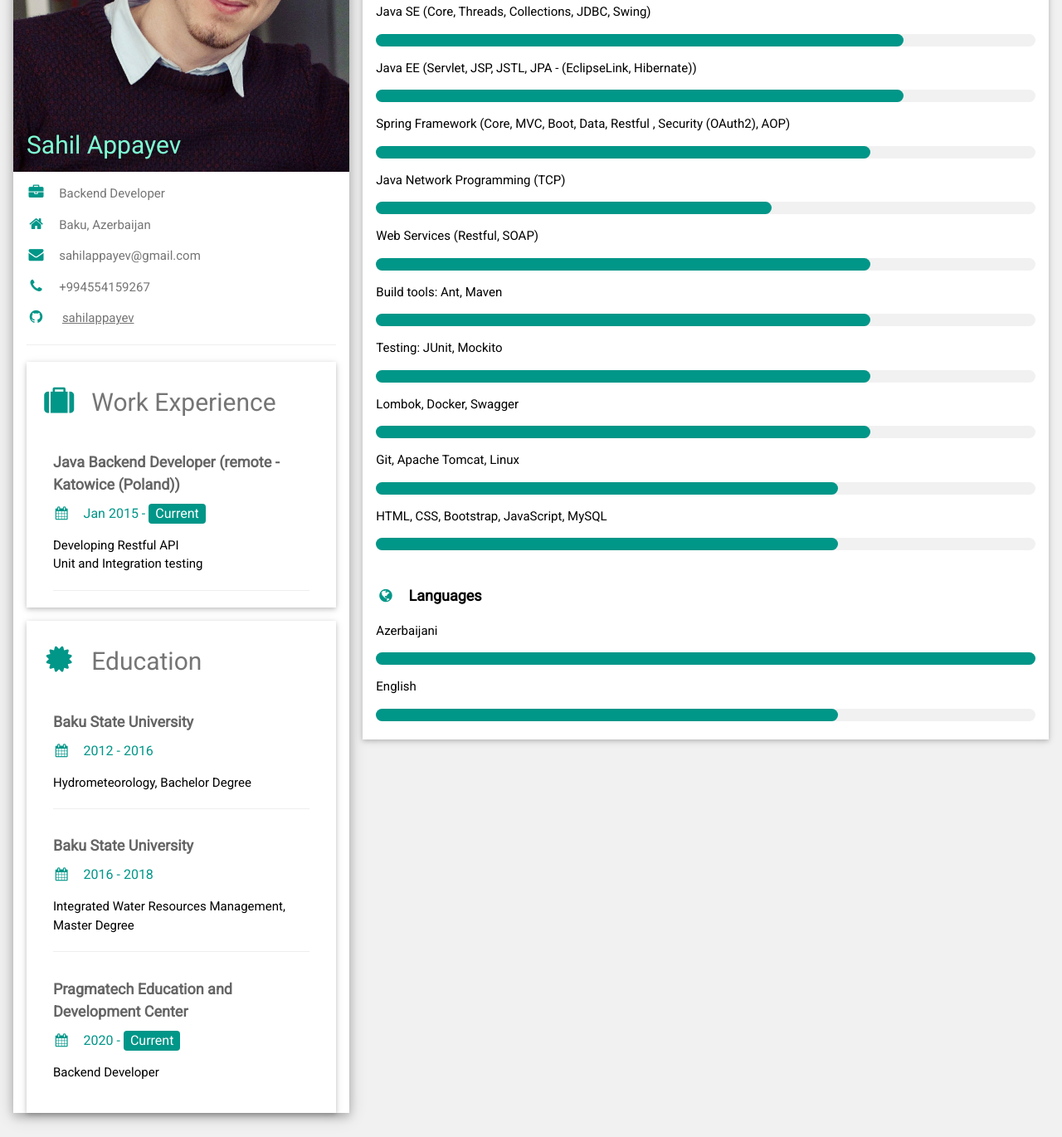
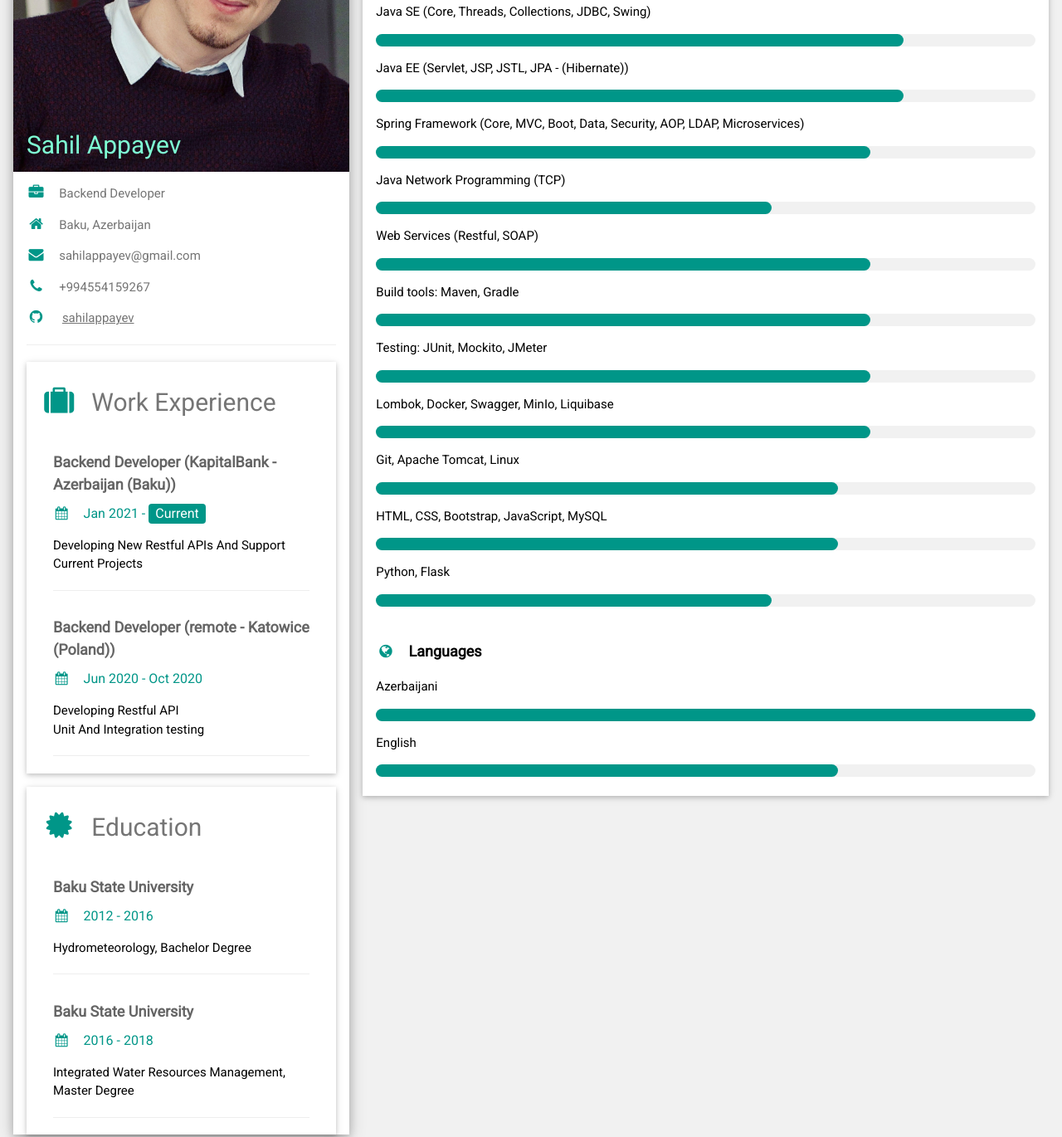
Before and after one commit to sahilappayev/sahilappayev.github.io, a plain HTML site: page index.html in a window 1280 px wide. Shown: the part 250-1620 px from the top of the page at 83% size. Drawn offline with nearby package versions, Linux system fonts and the light colour scheme.

Commit message:
Modifed some details

```diff
--- a/index.html
+++ b/index.html
@@ -1,6 +1,6 @@
 <!DOCTYPE html>
 <html>
-<title>Sahil Appayev`s CV</title>
+<title>Resume | Sahil Appayev</title>
 <meta charset="UTF-8">
 <link rel="shortcut icon" type="image/x-icon" href="img/2019-07-31 01-16-32.jpg">
 <meta name="viewport" content="width=device-width, initial-scale=1">
@@ -62,11 +62,21 @@
                                 Experience
                             </h2>
                             <div class="w3-container">
-                                <h5 class="w3-opacity"><b>Java Backend Developer (remote - Katowice (Poland))</b></h5>
-                                <h6 class="w3-text-teal"><i class="fa fa-calendar fa-fw w3-margin-right"></i>Jan 2015 -
-                                    <span class="w3-tag w3-teal w3-round">Current</span></h6>
+                                <h5 class="w3-opacity"><b>Backend Developer (KapitalBank - Azerbaijan (Baku))</b></h5>
+                                <h6 class="w3-text-teal"><i class="fa fa-calendar fa-fw w3-margin-right"></i>Jan 2021 -
+                                    <span class="w3-tag w3-teal w3-round">Current</span>
+                                </h6>
+                                <p> Developing New Restful APIs And Support Current Projects
+                                </p>
+                                <hr>
+                            </div>
+                            <div class="w3-container">
+                                <h5 class="w3-opacity"><b>Backend Developer (remote - Katowice (Poland))</b></h5>
+                                <h6 class="w3-text-teal"><i class="fa fa-calendar fa-fw w3-margin-right"></i>Jun 2020 -
+                                    Oct 2020
+                                </h6>
                                 <p> Developing Restful API <br>
-                                    Unit and Integration testing</p>
+                                    Unit And Integration testing</p>
                                 <hr>
                             </div>
                         </div>
@@ -90,12 +100,6 @@
                                 </h6>
                                 <p>Integrated Water Resources Management, Master Degree</p>
                                 <hr>
-                            </div>
-                            <div class="w3-container">
-                                <h5 class="w3-opacity"><b>Pragmatech Education and Development Center</b></h5>
-                                <h6 class="w3-text-teal"><i class="fa fa-calendar fa-fw w3-margin-right"></i>2020 -
-                                    <span class="w3-tag w3-teal w3-round">Current</span></h6>
-                                <p>Backend Developer</p><br>
                             </div>
                         </div>
 
@@ -133,12 +137,12 @@
                         <div class="w3-container w3-center w3-round-xlarge w3-teal" style="height:15px; width:80%">
                         </div>
                     </div>
-                    <p>Java EE (Servlet, JSP, JSTL, JPA - (EclipseLink, Hibernate))</p>
+                    <p>Java EE (Servlet, JSP, JSTL, JPA - (Hibernate))</p>
                     <div class="w3-light-grey w3-round-xlarge w3-small">
                         <div class="w3-container w3-center w3-round-xlarge w3-teal" style="height:15px; width:80%">
                         </div>
                     </div>
-                    <p>Spring Framework (Core, MVC, Boot, Data, Restful , Security (OAuth2), AOP)</p>
+                    <p>Spring Framework (Core, MVC, Boot, Data, Security, AOP, LDAP, Microservices)</p>
                     <div class="w3-light-grey w3-round-xlarge w3-small">
                         <div class="w3-container w3-center w3-round-xlarge w3-teal" style="height:15px; width:75%">
                         </div>
@@ -153,17 +157,17 @@
                         <div class="w3-container w3-center w3-round-xlarge w3-teal" style="height:15px; width:75%">
                         </div>
                     </div>
-                    <p>Build tools: Ant, Maven</p>
+                    <p>Build tools: Maven, Gradle</p>
                     <div class="w3-light-grey w3-round-xlarge w3-small">
                         <div class="w3-container w3-center w3-round-xlarge w3-teal" style="height:15px; width:75%">
                         </div>
                     </div>
-                    <p>Testing: JUnit, Mockito</p>
+                    <p>Testing: JUnit, Mockito, JMeter</p>
                     <div class="w3-light-grey w3-round-xlarge w3-small">
                         <div class="w3-container w3-center w3-round-xlarge w3-teal" style="height:15px; width:75%">
                         </div>
                     </div>
-                    <p>Lombok, Docker, Swagger</p>
+                    <p>Lombok, Docker, Swagger, MinIo, Liquibase</p>
                     <div class="w3-light-grey w3-round-xlarge w3-small">
                         <div class="w3-container w3-center w3-round-xlarge w3-teal" style="height:15px; width:75%">
                         </div>
@@ -178,7 +182,11 @@
                         <div class="w3-container w3-center w3-round-xlarge w3-teal" style="height:15px; width:70%">
                         </div>
                     </div>
-
+                    <p>Python, Flask</p>
+                    <div class="w3-light-grey w3-round-xlarge w3-small">
+                        <div class="w3-container w3-center w3-round-xlarge w3-teal" style="height:15px; width:60%">
+                        </div>
+                    </div>
                     <br>
 
                     <p class="w3-large w3-text-theme"><b><i
@@ -209,19 +217,19 @@
 
     <footer class="w3-container w3-teal w3-center w3-margin-top">
         <p>Find me on social media.</p>
-        <a href="https://www.facebook.com/sahilappayev" style= "text-decoration:none">
+        <a href="https://www.facebook.com/sahilappayev" style="text-decoration:none" target="_blank">
             <i class="fa fa-facebook-official w3-hover-opacity fa-2x"></i>
         </a>
 
-        <a href="https://www.instagram.com/sahilappayev/" style= "text-decoration:none">
+        <a href="https://www.instagram.com/sahilappayev/" style="text-decoration:none" target="_blank">
             <i class="fa fa-instagram w3-hover-opacity fa-2x"></i>
         </a>
 
-        <a href="https://twitter.com/sahilappayev" style= "text-decoration:none">
+        <a href="https://twitter.com/sahilappayev" style="text-decoration:none" target="_blank">
             <i class="fa fa-twitter w3-hover-opacity fa-2x"></i>
         </a>
 
-        <a href="https://www.linkedin.com/in/sahilappayev/" style= "text-decoration:none">
+        <a href="https://www.linkedin.com/in/sahilappayev/" style="text-decoration:none" target="_blank">
             <i class="fa fa-linkedin w3-hover-opacity fa-2x"></i>
         </a>
         <br>
```
